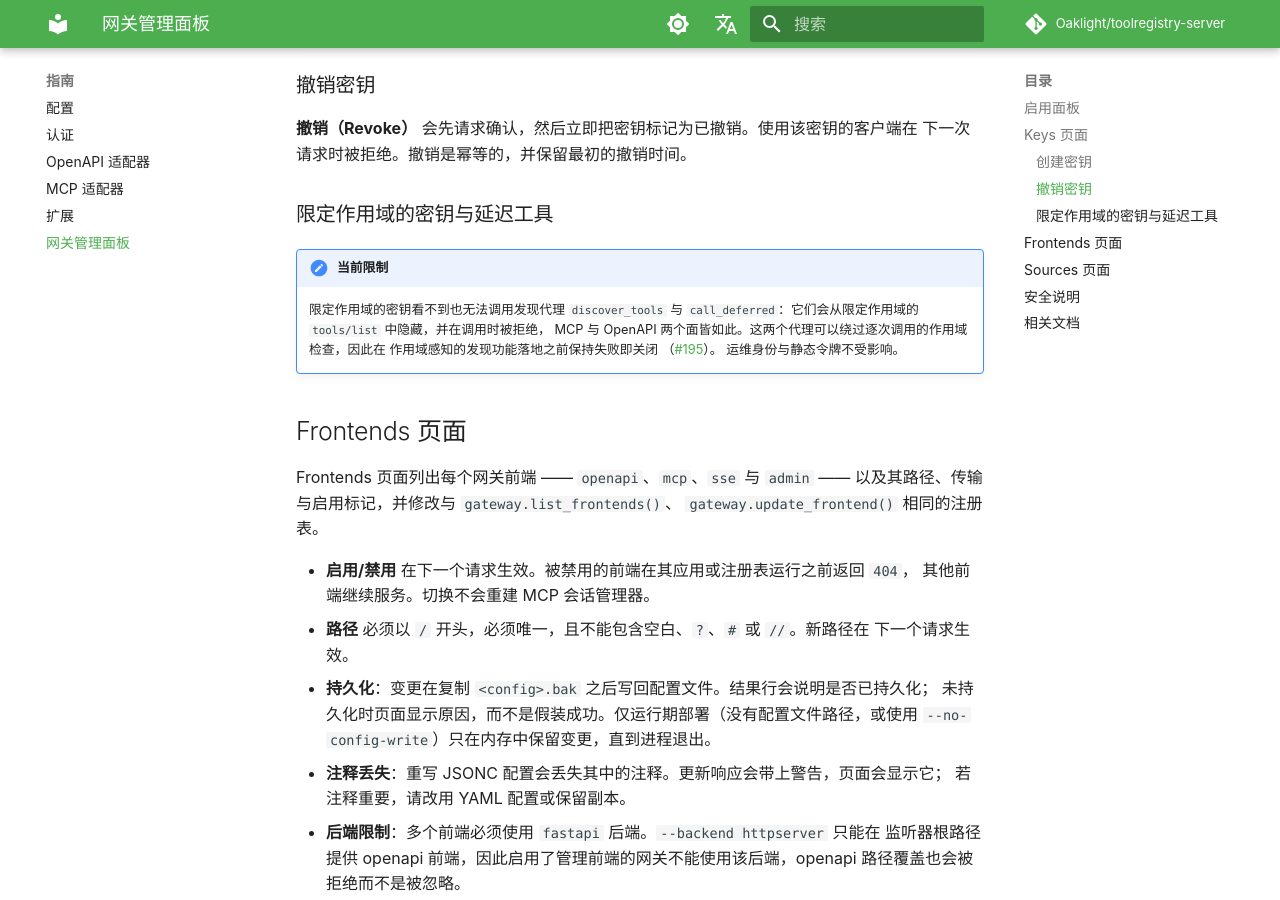
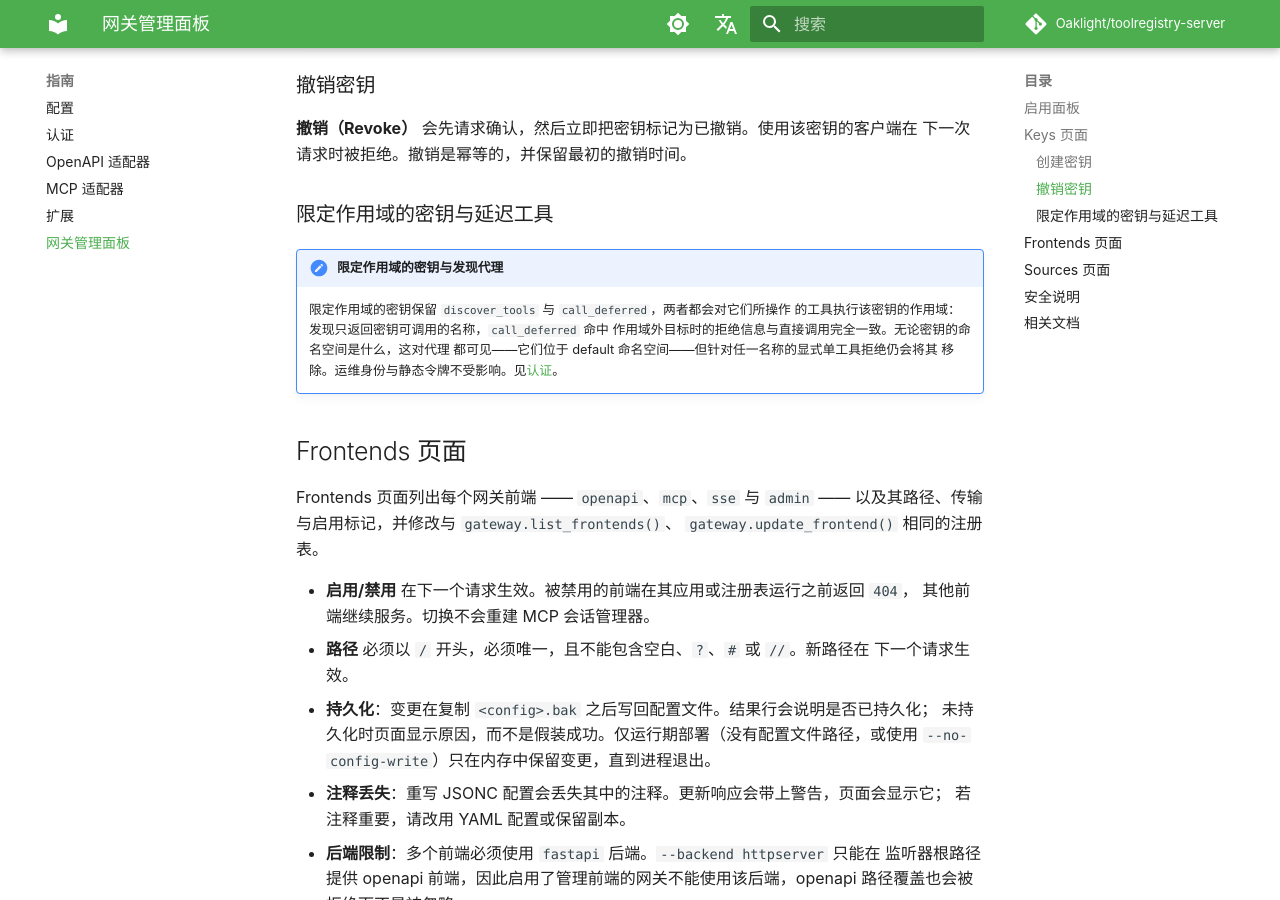
Before and after one commit to Oaklight/toolregistry-server, an MkDocs documentation site: the page built from docs/guides/gateway-admin.md, in a window 1280 px wide and 900 px high, scrolled down 2403 px. Built offline with MkDocs 1.6.1 and Material for MkDocs 9.7.7, drawn with Linux system fonts in a browser that asks for light colours; some web fonts are replaced; comment, search, counter and statistics services are not loaded.

Commit message:
docs(auth): 限定作用域的密钥保留发现代理
记录 discover_tools 与 call_deferred 按作用域过滤/校验的行为、命名空间
透明规则与单工具覆盖，以及基于注册表的目标检查（#195）。替换原有限制说明
并补充变更日志。

```diff
--- a/docs/guides/gateway-admin.md
+++ b/docs/guides/gateway-admin.md
@@ -89,13 +89,12 @@ Keys 页面管理 OpenAPI 与 MCP 前端接受的限定作用域入站密钥。
 
 ### 限定作用域的密钥与延迟工具
 
-!!! note "当前限制"
-    限定作用域的密钥看不到也无法调用发现代理 `discover_tools` 与
-    `call_deferred`：它们会从限定作用域的 `tools/list` 中隐藏，并在调用时被拒绝，
-    MCP 与 OpenAPI 两个面皆如此。这两个代理可以绕过逐次调用的作用域检查，因此在
-    作用域感知的发现功能落地之前保持失败即关闭
-    （[#195](https://github.com/Oaklight/toolregistry-server/issues/195)）。
-    运维身份与静态令牌不受影响。
+!!! note "限定作用域的密钥与发现代理"
+    限定作用域的密钥保留 `discover_tools` 与 `call_deferred`，两者都会对它们所操作
+    的工具执行该密钥的作用域：发现只返回密钥可调用的名称，`call_deferred` 命中
+    作用域外目标时的拒绝信息与直接调用完全一致。无论密钥的命名空间是什么，这对代理
+    都可见——它们位于 default 命名空间——但针对任一名称的显式单工具拒绝仍会将其
+    移除。运维身份与静态令牌不受影响。见[认证](authentication.md)。
 
 ## Frontends 页面
 
```
Also changed, not shown: docs/changelog.md (+2 -1 lines), docs/guides/authentication.md (+7 -1 lines).
